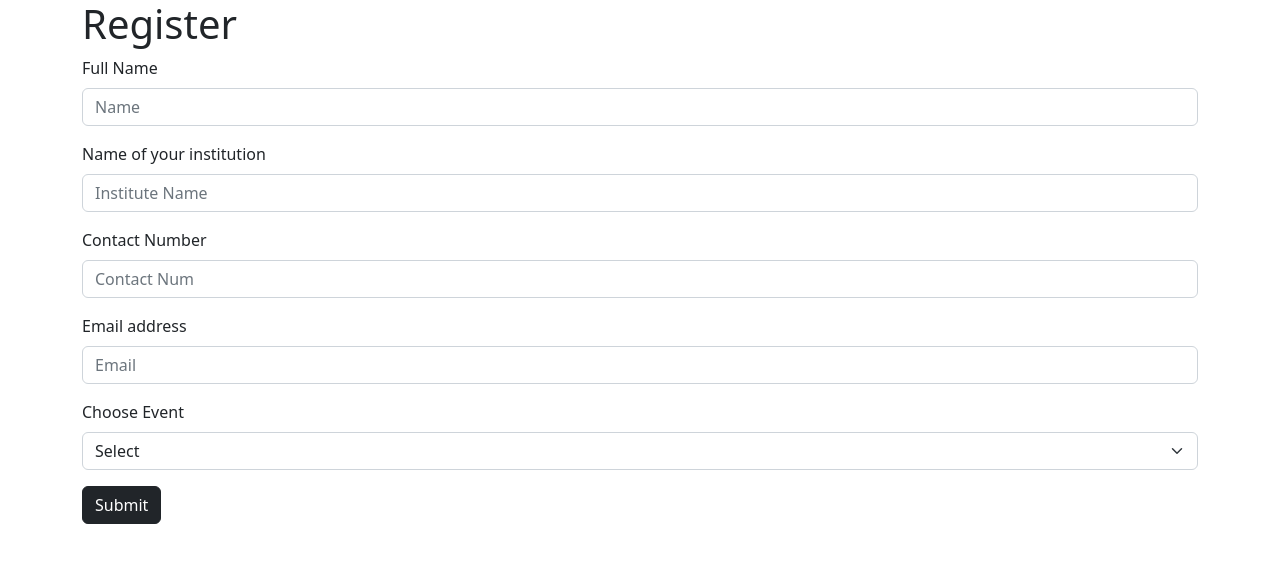
After one commit to PushpakkumarBH/ssitieee, a Node server app: page /ieeeregister in a window 1280 px wide. The commit adds this page. Shown: the top 563 px of the page. Run offline with Node 20, Linux system fonts and the light colour scheme; some libraries are stand-ins or nearby versions.

Commit message:
Added ieeeregister file

```diff
--- a/app.js
+++ b/app.js
@@ -7,8 +7,46 @@ app.set('view engine', 'ejs' );
 app.use(bodyParser.urlencoded({extended: true}));
 app.use(express.static("public"));
 
+
+mongoose.connect("mongodb://localhost:27017/IeeeDB");
+
 app.get('/', function(req, res){
     res.render('home');
+});
+
+
+const participantSchema = new mongoose.Schema ({
+    name: String,
+    institutename: String,
+    contactnum: Number,
+    email: String,
+    event: String
+});
+
+const Participant = mongoose.model("Participant", participantSchema);
+
+app.get('/ieeeregister', function(req, res){
+    res.render('ieeeregister');
+});
+
+
+
+app.post("/ieeeregister", function(req, res){
+    const newParticipant = new Participant({
+        name: req.body.name,
+        institutename: req.body.institutename,
+        contact: req.body.contactnum,
+        email: req.body.email,
+        event: req.body.event
+
+    });
+    newParticipant.save(function(err){
+        if(err){
+            console.log(err);
+        } else {
+            res.redirect('/');
+        }
+    });
 });
 
 app.listen(3000,function(){
--- a/views/home.ejs
+++ b/views/home.ejs
@@ -69,7 +69,7 @@
             <li></li>
     </ul>
     <!-- ########## main section start ############## -->
-      <div class="h-flex" id="home">
+      <div class="h-flex" id="home" style="color: #ffff ;">
           <div class="h-l-text">
 	    <h1>SSIT IEEE</h1>
             <span class="line"></span>
@@ -81,8 +81,8 @@
             </ul>
           </div>
           <div class="h-r-text">
-            <h6>-Introduction</h6>
-            <h5>Web Designer & Developer based in Karnataka</h5>
+            <h6>IEEE DAY 2022</h6>
+            <h5>Sri Siddhartha Institute of Technology</h5>
             <p>Learning HTML and CSS is a lot more challenging than it<span> used be. Responsive</span> web design adds <span>more layers of </span>complexity to <span>design and </span>develop <span>websites.</span></p>
             <a class="a-link" href="#">My Work</a>
             <i class="fas fa-arrow-right" aria-hidden="true"></i>
--- /dev/null
+++ b/views/ieeeregister.ejs
@@ -0,0 +1,33 @@
+<!-- CSS only -->
+<link href="https://cdn.jsdelivr.net/npm/bootstrap@5.2.1/dist/css/bootstrap.min.css" rel="stylesheet" integrity="sha384-iYQeCzEYFbKjA/T2uDLTpkwGzCiq6soy8tYaI1GyVh/UjpbCx/TYkiZhlZB6+fzT" crossorigin="anonymous">
+<div class="container">
+<form class="form" action="" method="post">
+    <h1>Register</h1>
+    <div class="mb-3">
+        <label for="name" class="form-label">Full Name</label>
+        <input type="name" name="name" class="form-control" placeholder="Name" required>
+    </div>
+    <div class="mb-3">
+        <label for="Institutename" class="form-label">Name of your institution</label>
+        <input type="name" name="institutename" class="form-control" placeholder="Institute Name" required>
+    </div>
+    <div class="mb-3">
+        <label for="Contactnum" class="form-label">Contact Number</label>
+        <input type="number" name="contactnum" class="form-control" placeholder="Contact Num" required>
+    </div>
+    <div class="mb-3">
+        <label for="email" class="form-label">Email address</label>
+        <input type="email" name="email" class="form-control" placeholder="Email" required>
+    </div>
+    <div class="mb-3">
+        <label for="Choose Event" class="form-label">Choose Event</label>
+    <select class="form-select" aria-label="Default select example">
+        <option selected name="event">Select</option>
+        <option value="1">ISRO IEEE Talk</option>
+        <option value="2">Space On Wheels</option>
+        <option value="3">Both Events</option>
+      </select>
+    </div>
+      <button class="btn btn-dark">Submit</button>
+</form>
+</div>
```
Also changed, not shown: public/css/style.css (+20 -5 lines).
